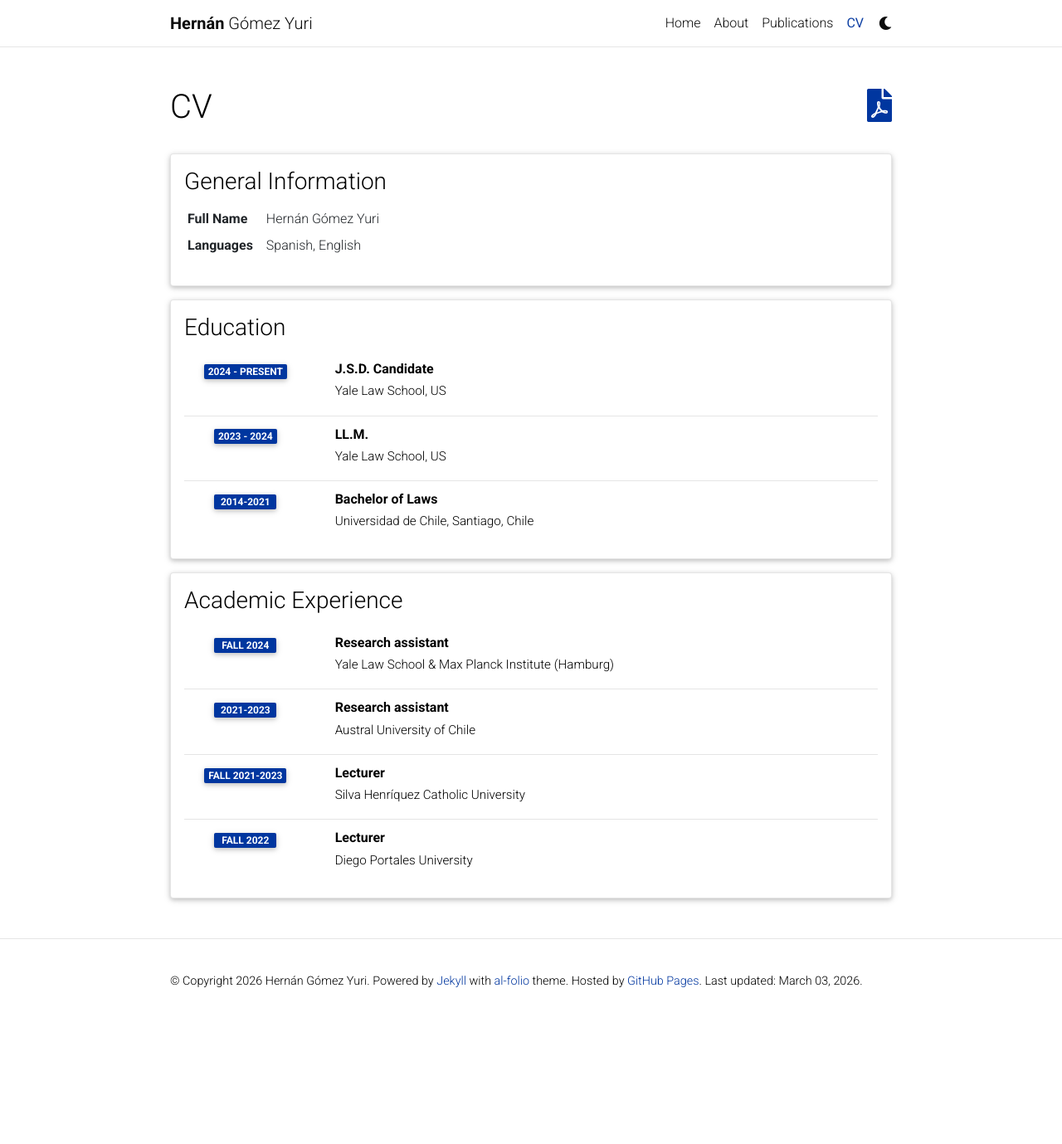
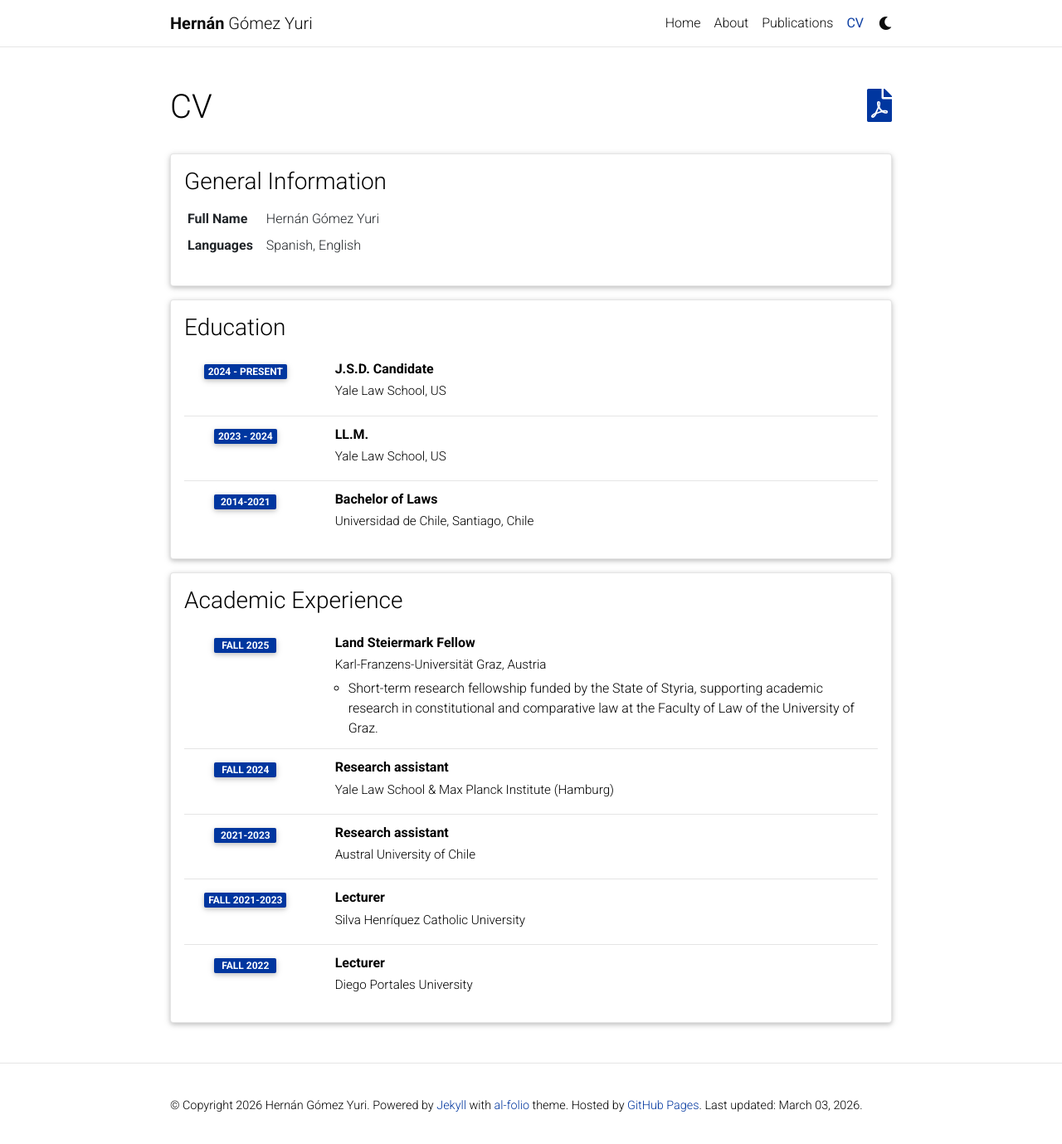
Before and after one commit to hgomezyuri/hgomezyuri.github.io, a Jekyll site: the page built from _pages/cv.md, in a window 1280 px wide and 1384 px high. Shown: the top 1379 px of the window at 83% size. Built offline with Jekyll 4.4.1, drawn with Linux system fonts in a browser that asks for light colours; comment, search, counter and statistics services are not loaded; a style sheet for code colours, icons or effects is not loaded.

Commit message:
Update cv.yml

```diff
--- a/_data/cv.yml
+++ b/_data/cv.yml
@@ -24,20 +24,20 @@
 - title: Academic Experience
   type: time_table
   contents:
+    - title: Land Steiermark Fellow
+      institution: Karl-Franzens-Universität Graz, Austria
+      year: Fall 2025
+      description:
+        - Short-term research fellowship funded by the State of Styria, supporting academic research in constitutional and comparative law at the Faculty of Law of the University of Graz.
     - title: Research assistant
       institution: Yale Law School & Max Planck Institute (Hamburg)
       year: Fall 2024
-
     - title: Research assistant
       institution: Austral University of Chile
       year: 2021-2023
-
     - title: Lecturer
       institution: Silva Henríquez Catholic University
       year: Fall 2021-2023
-
     - title: Lecturer
       institution: Diego Portales University
       year: Fall 2022
-  #type: list
-  #contents: Robust Bayesian inference, Guassian Processes.
```
